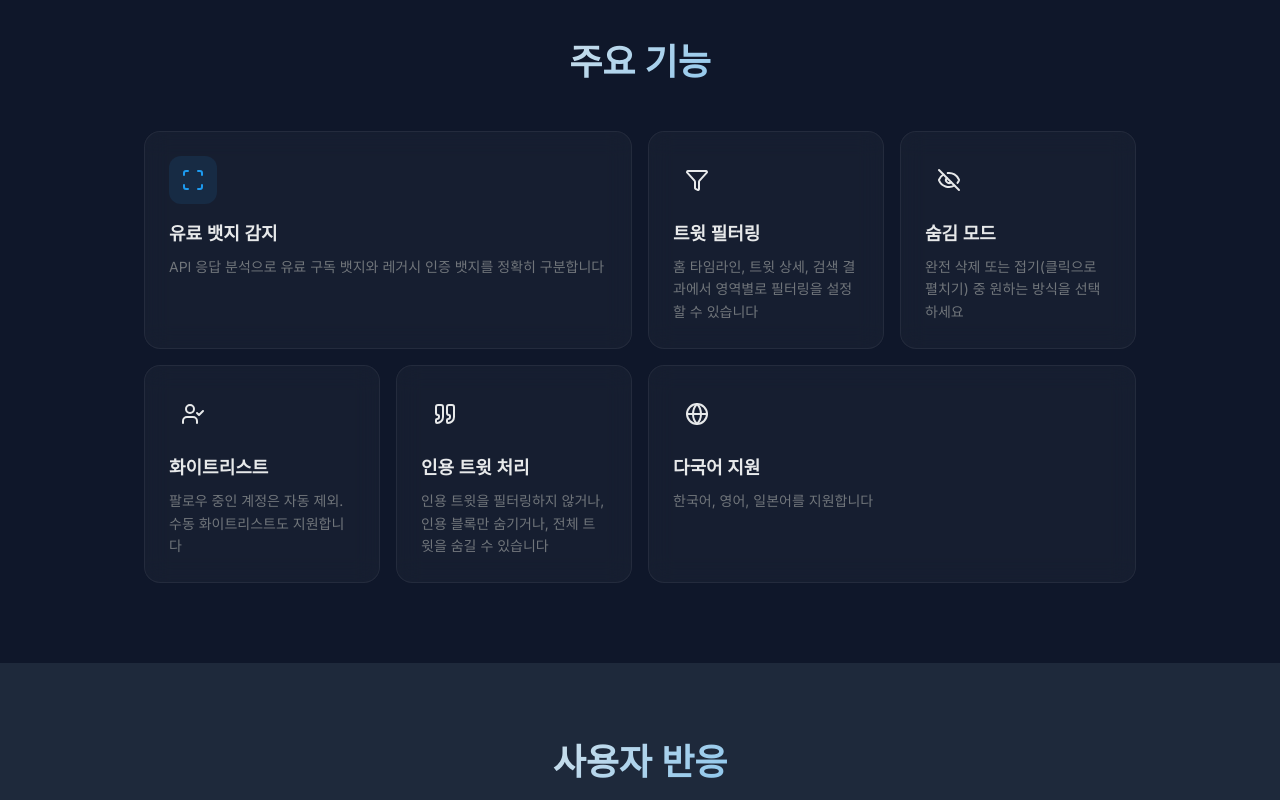
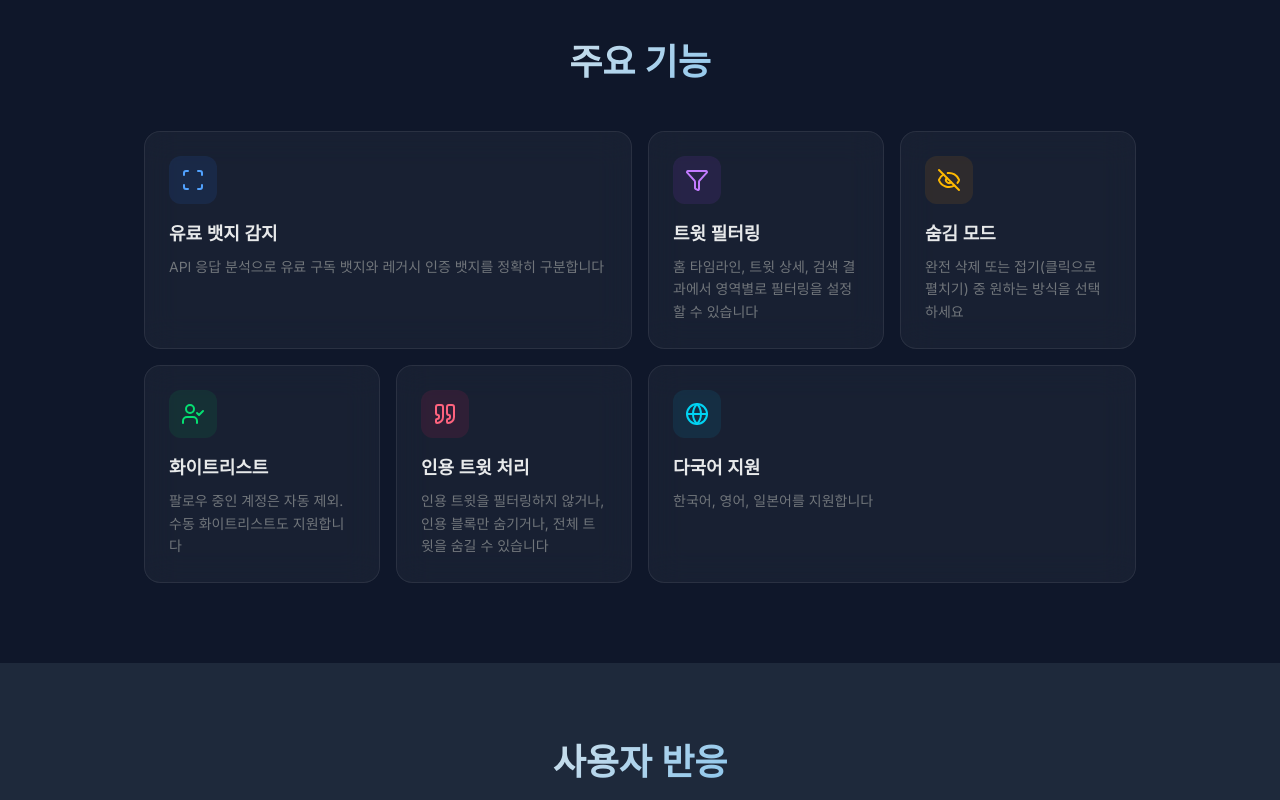
Before and after one commit to fotoner/blue-badge-remover-landing, a React (Vite) app: page / in a window 1280 px wide. Shown: the part 1380-2180 px from the top of the page. Built offline with nearby package versions, Linux system fonts and the light colour scheme.

Commit message:
fix: feature card accent colors, glass opacity, headline word break

```diff
--- a/src/components/FeatureCard.tsx
+++ b/src/components/FeatureCard.tsx
@@ -5,7 +5,8 @@ interface FeatureCardProps {
   title: string;
   description: string;
   className?: string;
-  accent?: string;
+  iconBg?: string;
+  iconColor?: string;
 }
 
 export function FeatureCard({
@@ -13,15 +14,16 @@ export function FeatureCard({
   title,
   description,
   className = "",
-  accent = "accent-blue",
+  iconBg = "bg-accent-blue/10",
+  iconColor = "text-accent-blue",
 }: FeatureCardProps) {
   return (
     <div
       className={`glass-card glow-border-hover group rounded-2xl p-6 transition-all duration-300 hover:-translate-y-1 ${className}`}
     >
-      <div className={`mb-4 inline-flex rounded-xl bg-${accent}/10 p-3`}>
+      <div className={`mb-4 inline-flex rounded-xl p-3 ${iconBg}`}>
         <Icon
-          className={`h-6 w-6 text-${accent} transition-transform duration-300 group-hover:scale-110`}
+          className={`h-6 w-6 transition-transform duration-300 group-hover:scale-110 ${iconColor}`}
           aria-hidden="true"
         />
       </div>
--- a/src/index.css
+++ b/src/index.css
@@ -53,9 +53,9 @@
 
 /* === Utility: Glass card === */
 .glass-card {
-  background: rgba(255, 255, 255, 0.03);
-  backdrop-filter: blur(12px);
-  border: 1px solid rgba(255, 255, 255, 0.06);
+  background: rgba(255, 255, 255, 0.04);
+  backdrop-filter: blur(16px);
+  border: 1px solid rgba(255, 255, 255, 0.08);
 }
 
 /* === Utility: Dot grid background === */
--- a/src/sections/Features.tsx
+++ b/src/sections/Features.tsx
@@ -9,7 +9,8 @@ interface FeatureItem {
   titleKey: TranslationKeys;
   descKey: TranslationKeys;
   className?: string;
-  accent?: string;
+  iconBg: string;
+  iconColor: string;
 }
 
 const FEATURES: FeatureItem[] = [
@@ -18,38 +19,44 @@ const FEATURES: FeatureItem[] = [
     titleKey: "features.badge.title",
     descKey: "features.badge.desc",
     className: "sm:col-span-2",
-    accent: "accent-blue",
+    iconBg: "bg-blue-500/10",
+    iconColor: "text-blue-400",
   },
   {
     icon: Filter,
     titleKey: "features.filter.title",
     descKey: "features.filter.desc",
-    accent: "purple-400",
+    iconBg: "bg-purple-500/10",
+    iconColor: "text-purple-400",
   },
   {
     icon: EyeOff,
     titleKey: "features.hide.title",
     descKey: "features.hide.desc",
-    accent: "amber-400",
+    iconBg: "bg-amber-500/10",
+    iconColor: "text-amber-400",
   },
   {
     icon: UserCheck,
     titleKey: "features.whitelist.title",
     descKey: "features.whitelist.desc",
-    accent: "green-400",
+    iconBg: "bg-green-500/10",
+    iconColor: "text-green-400",
   },
   {
     icon: Quote,
     titleKey: "features.quote.title",
     descKey: "features.quote.desc",
-    accent: "rose-400",
+    iconBg: "bg-rose-500/10",
+    iconColor: "text-rose-400",
   },
   {
     icon: Globe,
     titleKey: "features.i18n.title",
     descKey: "features.i18n.desc",
     className: "sm:col-span-2",
-    accent: "cyan-400",
+    iconBg: "bg-cyan-500/10",
+    iconColor: "text-cyan-400",
   },
 ];
 
@@ -62,14 +69,15 @@ export function Features() {
         {t("features.title")}
       </h2>
       <div className="mt-12 grid grid-cols-1 gap-4 sm:grid-cols-2 lg:grid-cols-4">
-        {FEATURES.map(({ icon, titleKey, descKey, className, accent }) => (
+        {FEATURES.map(({ icon, titleKey, descKey, className, iconBg, iconColor }) => (
           <FeatureCard
             key={titleKey}
             icon={icon}
             title={t(titleKey)}
             description={t(descKey)}
             className={className}
-            accent={accent}
+            iconBg={iconBg}
+            iconColor={iconColor}
           />
         ))}
       </div>
--- a/src/sections/Hero.tsx
+++ b/src/sections/Hero.tsx
@@ -26,7 +26,7 @@ export function Hero() {
             {t("hero.badge")}
           </div>
 
-          <h1 className="text-gradient font-heading text-4xl font-bold leading-tight tracking-tight sm:text-5xl md:text-6xl">
+          <h1 className="text-gradient font-heading text-4xl font-bold leading-tight tracking-tight break-keep sm:text-5xl md:text-6xl">
             {t("hero.title")}
           </h1>
 
```
